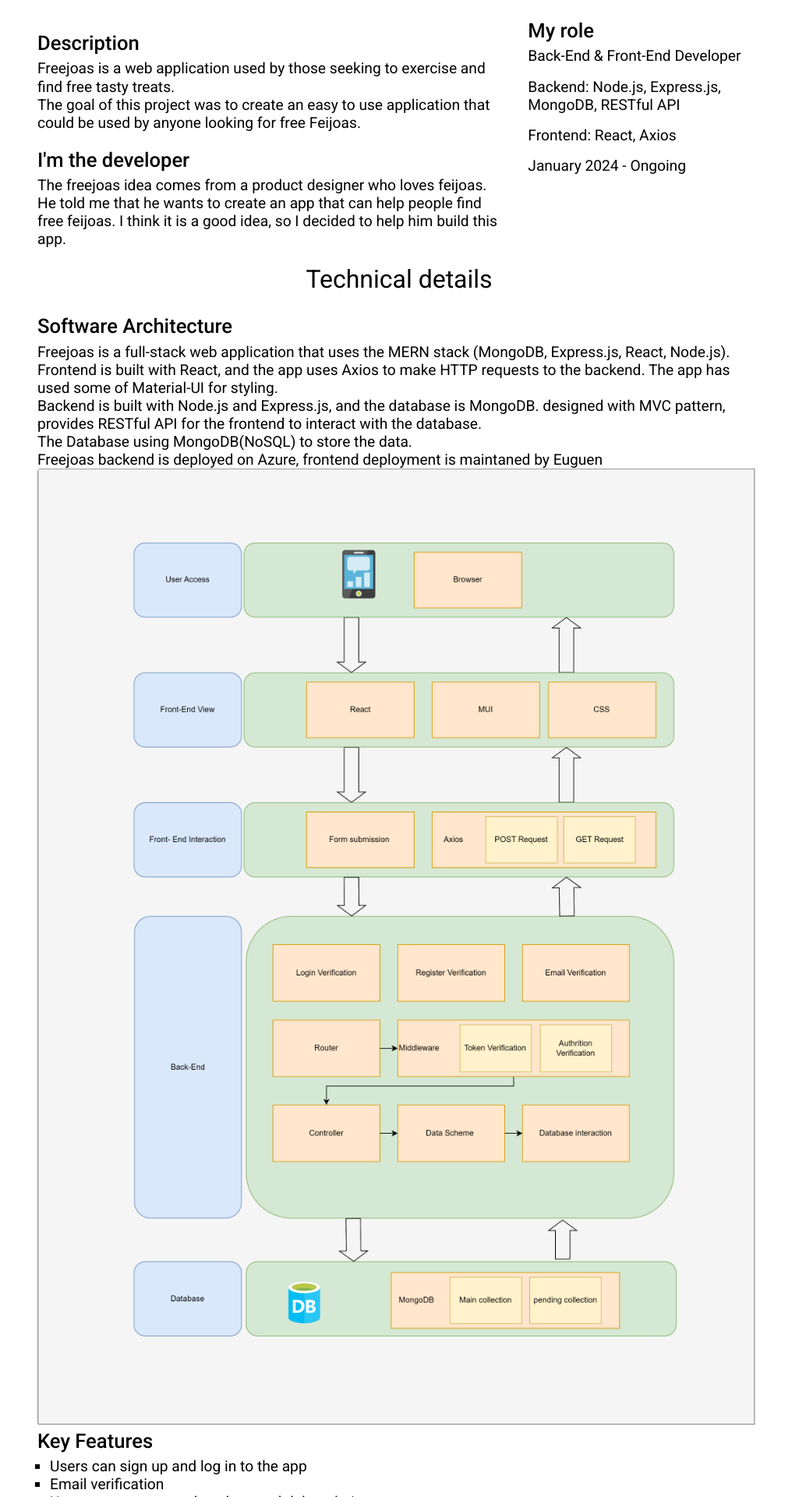
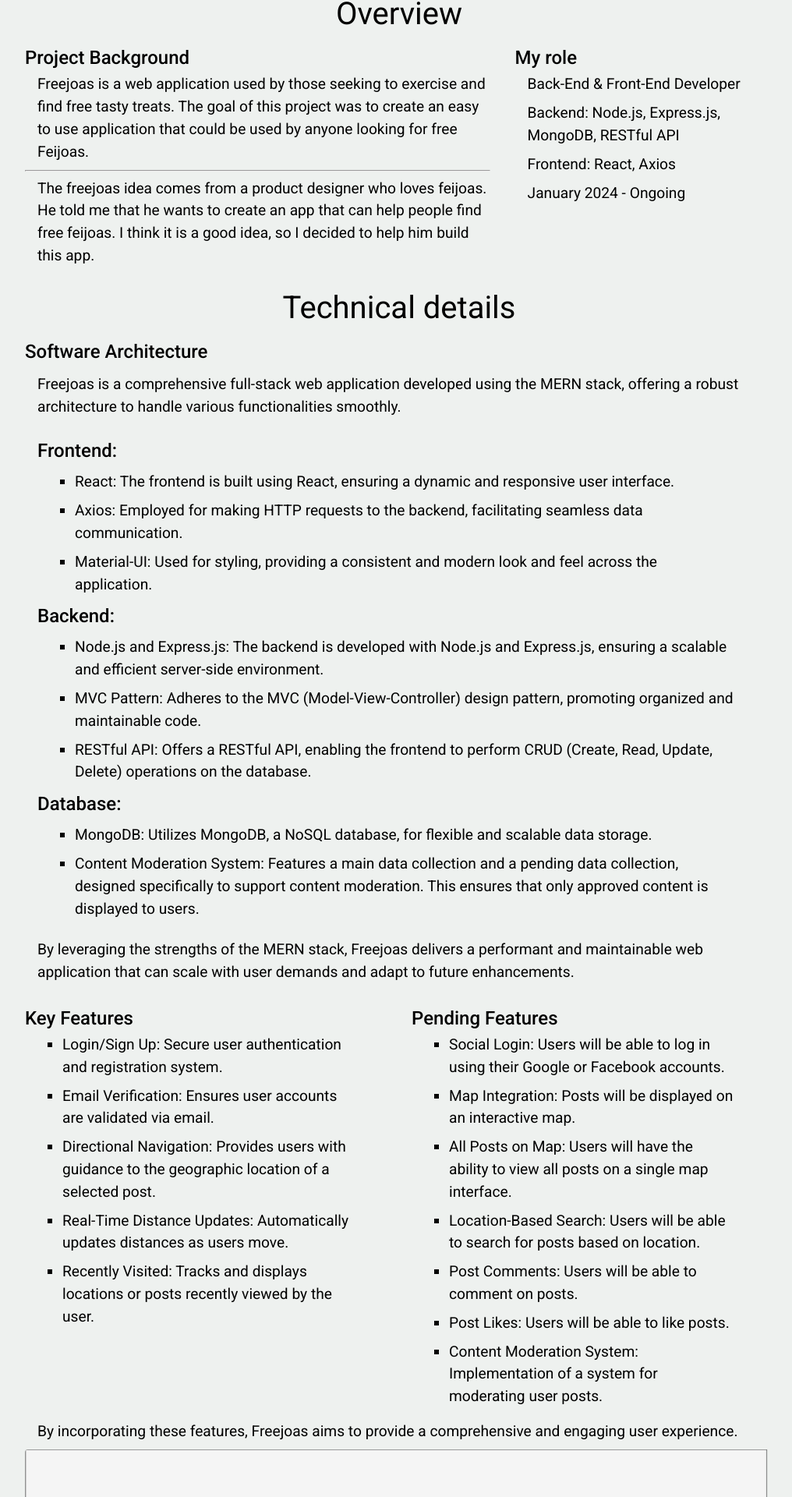
Before and after one commit to wsking233/Profile-Page, a React (Create React App) app in the folder william-profile/: page /freejoas in a window 1280 px wide. Shown: the part 629-2549 px from the top of the page at 78% size, without its empty margins (128-1144 px from the left). Built offline with nearby package versions, Linux system fonts and the light colour scheme.

Commit message:
update freejoas content

```diff
--- a/william-profile/src/components/Projects/Freejoas/FreejoasPage.js
+++ b/william-profile/src/components/Projects/Freejoas/FreejoasPage.js
@@ -7,63 +7,143 @@
     return (
         <section id='freejoas' className='projectContainer'>
             <div className='maxContainer'>
-                <div>
-                    <p>Freejoas is an application used by Kiwis with plans to expand with more free fruit, and to open to overseas users too. Checkout Freejoas on your mobile phone today!</p>
-                </div>
+
+                <div className='imageContainer'>
                     <div className='imgHolder'>
                         <img src={FreejoaImage} alt='Freejoas Cover' ></img>
                     </div>
+                    <div>
+                        <p>Freejoas is an application used by Kiwis with plans to expand with more free fruit, and to open to overseas users too. <a href='https://www.freejoas.com'>Checkout Freejoas on your mobile phone today!</a></p>
+                    </div>
+
+                </div>
+
+                <div className='overviewContainer'>
 
                     <h2>Overview</h2>
-                <div className='creationContainer'>
-                    <div className='creationLeft'>
-                        <br />
-                        <h3>Description</h3>
-                        <p>Freejoas is a web application used by those seeking to exercise and find free tasty treats.</p>
-                        <p>The goal of this project was to create an easy to use application that could be used by anyone looking for free Feijoas.</p>
-                        <br />
-                        <h3>I'm the developer</h3>
+                    <div className='overviewDetails'>
+                        <div className='overviewDetailsLeft'>
+                            <h3>Project Background</h3>
+                            <p>Freejoas is a web application used by those seeking to exercise and find free tasty treats. The goal of this project was to create an easy to use application that could be used by anyone looking for free Feijoas.</p>
+                            <hr />
                             <p>
                                 The freejoas idea comes from a product designer who loves feijoas.
                                 He told me that he wants to create an app that can help people find free feijoas.
                                 I think it is a good idea, so I decided to help him build this app.
                             </p>
                         </div>
-                    <div className='creationRight'>
+                        <div className='overviewDetailsRight'>
                             <h3>My role</h3>
                             <p>Back-End & Front-End Developer</p>
-                        <br />
                             <p>Backend: Node.js, Express.js, MongoDB, RESTful API</p>
-                        <br />
                             <p>Frontend: React, Axios</p>
-                        <br />
                             <p>January 2024 - Ongoing</p>
                         </div>
                     </div>
+                </div>
 
+                <div className='technicalContainer'>
                     <h2>Technical details</h2>
-                <div className='technicalContainer'>
                     <h3>Software Architecture</h3>
-                    <p>Freejoas is a full-stack web application that uses the MERN stack (MongoDB, Express.js, React, Node.js).</p>
-                    <p>Frontend is built with React, and the app uses Axios to make HTTP requests to the backend.
-                        The app has used some of Material-UI for styling.</p>
-                    <p>Backend is built with Node.js and Express.js, and the database is MongoDB. designed with
-                        MVC pattern, provides RESTful API for the frontend to interact with the database. </p>
-                    <p>The Database using MongoDB(NoSQL) to store the data.</p>
-                    <p>Freejoas backend is deployed on Azure, frontend deployment is maintaned by Euguen</p>
-                    <img src={FreejoasArchitecture} alt='Freejoas Architecture'></img>
+                    <p>
+                        Freejoas is a comprehensive full-stack web application developed using the MERN stack, offering a robust architecture to handle various functionalities smoothly.
+                    </p>
+                    <p>
+                        <h3>Frontend:</h3>
+                        <ul>
+                            <li>
+                                React: The frontend is built using React, ensuring a dynamic and responsive user interface.
+                            </li>
+                            <li>
+                                Axios: Employed for making HTTP requests to the backend, facilitating seamless data communication.
+                            </li>
+                            <li>
+                                Material-UI: Used for styling, providing a consistent and modern look and feel across the application.
+                            </li>
+                        </ul>
+                        <h3>Backend:</h3>
+                        <ul>
+                            <li>
+                                Node.js and Express.js: The backend is developed with Node.js and Express.js, ensuring a scalable and efficient server-side environment.
+                            </li>
+                            <li>
+                                MVC Pattern: Adheres to the MVC (Model-View-Controller) design pattern, promoting organized and maintainable code.
+                            </li>
+                            <li>
+                                RESTful API: Offers a RESTful API, enabling the frontend to perform CRUD (Create, Read, Update, Delete) operations on the database.
+                            </li>
+                        </ul>
+                        <h3>Database:</h3>
+                        <ul>
+                            <li>
+                                MongoDB: Utilizes MongoDB, a NoSQL database, for flexible and scalable data storage.
+                            </li>
+                            <li>
+                                Content Moderation System: Features a main data collection and a pending data collection, designed specifically to support content moderation. This ensures that only approved content is displayed to users.
+                            </li>
+                        </ul>
+                    </p>
+                    <p>
+                        By leveraging the strengths of the MERN stack, Freejoas delivers a performant and maintainable web application that can scale with user demands and adapt to future enhancements.
+                    </p>
+                    <br />
+                    <div className='featuresContainer'>
+                        <div className='featuresLeft'>
                             <h3>Key Features</h3>
                             <ul>
-                        <li>Users can sign up and log in to the app</li>
-                        <li>Email verification</li>
-                        <li>Users can create, read, update, and delete their own posts</li>
-                        <li>Users can see all posts on the map</li>
-                        <li>Users can search for posts by location</li>
-                        <li>Users can see the details of each post</li>
-                        <li>Users can comment on posts</li>
-                        <li>Users can like posts</li>
+                                <li>
+                                Login/Sign Up: Secure user authentication and registration system.
+                                </li>
+                                <li>
+                                Email Verification: Ensures user accounts are validated via email.
+                                </li>
+                                <li>
+                                Directional Navigation: Provides users with guidance to the geographic location of a selected post.
+                                </li>
+                                <li>
+                                Real-Time Distance Updates: Automatically updates distances as users move.
+                                </li>
+                                <li>
+                                Recently Visited: Tracks and displays locations or posts recently viewed by the user.
+                                </li>
+
                             </ul>
                         </div>
+                        <div className='featuresRight'>
+                            <h3>Pending Features</h3>
+                            <ul>
+                                <li>
+                                Social Login: Users will be able to log in using their Google or Facebook accounts.
+                                </li>
+                                <li>
+                                Map Integration: Posts will be displayed on an interactive map.
+                                </li>
+                                <li>
+                                All Posts on Map: Users will have the ability to view all posts on a single map interface.
+                                </li>
+                                <li>
+                                Location-Based Search: Users will be able to search for posts based on location.
+                                </li>
+                                <li>
+                                Post Comments: Users will be able to comment on posts.
+                                </li>
+                                <li>
+                                Post Likes: Users will be able to like posts.
+                                </li>
+                                <li>
+                                Content Moderation System: Implementation of a system for moderating user posts.
+                                </li>
+                            </ul>
+                        </div>
+                    </div>
+                    <p>
+                        By incorporating these features, Freejoas aims to provide a comprehensive and engaging user experience.
+                    </p>
+                    <img src={FreejoasArchitecture} alt='Freejoas Architecture'></img>
+                </div>
+
+
+                {/* <div className='implementationContainer'>
                     <h2>Implementation Methodology</h2>
                     <div className='implementationContainer'>
                         <h3>Challenges</h3>
@@ -77,21 +157,66 @@
                             And at meantime, the admin system is also in developing stage.
                         </p>
                     </div>
+                </div> */}
+
+                <div className='securityContainer'>
                     <h2>Security</h2>
                     <div className='securityContainer'>
                         <h3>Authentication and Authorization</h3>
-                    <p>Freejoas uses JWT for authentication and authorization,
-                       a token is generated when a user logs in and is sent to the client.
-                       all requests to the server are authenticated using the token.
+                        <p>
+                            <ul>
+                                <li>
+                                Freejoas employs JSON Web Tokens (JWT) for authentication and authorization. When a user logs in, a token is generated and sent to the client. This token is included in the headers of all subsequent requests to the server to ensure that they are authenticated.
+                                </li>
+                                <li>
+                                To enhance security, Freejoas also uses Cross-Origin Resource Sharing (CORS) policies to prevent unauthorized access from different origins.
+                                </li>
+                                <li>
+                                Additionally, Freejoas implements a role-based access control (RBAC) system, which manages the access rights and permissions of different user roles, ensuring that users can only access resources and perform actions that are within their privileges.
+                                </li>
+                            </ul>
                         </p>
-                    <p>Freejoas also uses CORS to prevent Cross-Origin Resource Sharing attacks.</p>
-                    <p>Role and permission management system controls the access rights of different users.</p>
+                        {/* <p>
+                        Freejoas employs JSON Web Tokens (JWT) for authentication and authorization. When a user logs in, a token is generated and sent to the client. This token is included in the headers of all subsequent requests to the server to ensure that they are authenticated.
+                        </p>
+                        <p>
+                        To enhance security, Freejoas also uses Cross-Origin Resource Sharing (CORS) policies to prevent unauthorized access from different origins.
+                        </p>
+                        <p>
+                        Additionally, Freejoas implements a role-based access control (RBAC) system, which manages the access rights and permissions of different user roles, ensuring that users can only access resources and perform actions that are within their privileges.
+                        </p> */}
                         <h3>Data Protection</h3>
-                    <p>User's password is stored encriptly in the database, and password is not incouled in any the response.</p>
+                        <ul>
+                            <li>
+                            User passwords are securely hashed before being stored in the database, using industry-standard encryption algorithms. Passwords are never included in any responses sent from the server, ensuring that sensitive information is not exposed.
+                            </li>
+                        </ul>
+                        {/* <p>
+                        User passwords are securely hashed before being stored in the database, using industry-standard encryption algorithms. Passwords are never included in any responses sent from the server, ensuring that sensitive information is not exposed.
+                        </p> */}
+                        <p>
+                        By combining JWT for secure authentication, CORS for preventing unauthorized cross-origin requests, and robust data protection practices, Freejoas ensures a high level of security for its users.
+                        </p>
+                    </div>
                 </div>
 
-                <p></p>
-
+                <div className='outcomesContainer'>
+                    <h2>Project Outcomes</h2>
+                    <p>
+                    Freejoas is an ongoing project with a planned public release in January 2025,
+                    aligning with seasonal trends. You can explore our demo version now by visiting <a href='https://www.freejoas.com'>Freejoas</a>.
+                     Feel free to sign up with your email or use the demo account:
+                        <ul>
+                            <li>Email: demo@mail.com</li>
+                            <li>Password: demo</li>
+                        </ul>
+                    </p>
+                    <p>
+                    So far, Freejoas has received positive feedback from colleagues, friends, family, and potential employers. I welcome all feedback, both positive and negative, as it helps in improving the app. With a growth mindset, my goal is to ensure that Freejoas performs at its best upon release.</p>
+                    <p>
+                    I am proud of the progress made so far and look forward to the future of Freejoas.
+                    </p>
+                </div>
 
 
             </div>
--- a/william-profile/src/styles/ProjectPage.css
+++ b/william-profile/src/styles/ProjectPage.css
@@ -4,7 +4,11 @@
     flex-wrap: wrap;
     padding: 32px 16px;
     margin-top: var(--header-height);
-    /* margin-bottom: var(--footer-height); */
+    background-color: var(--background-color2);
+}
+
+.imageContainer{
+    margin-bottom: 32px;
 }
 
 .imgHolder{
@@ -16,16 +20,17 @@
 
 p{
     text-align: left;
+    padding-left: 16px;
 }
 
 h2{
-    font-size: 2rem;
+    font-size: 2.5rem;
     font-weight: 400;
     margin: 16px 0;
 }
 
 h3{
-    font-size: 1.6rem;
+    font-size: 1.5rem;
     font-weight: 500;
     margin: 8px 0;
 }
@@ -33,32 +38,34 @@
 p, li{
     font-size: 1.2rem;
     font-weight: 400;
-    line-height: 1.2;
+    line-height: 1.5;
+    margin: 8px 0;
+    padding: auto;
 }
 
-.creationContainer{
+
+ul{
+    padding: 0 48px;
+    list-style-type: square;
+}
+
+.overviewDetails, .featuresContainer{
     display: flex;
     flex-direction: row;
-    justify-content: space-between;
-    padding: 8px 16px;
     gap: 32px;
+    justify-content: center;
 }
 
- .creationLeft{
-   flex:1;
+.overviewDetailsLeft{
+    flex: 1.8;
 }
 
-.creationRight{
-    flex: 0.5;
+.overviewDetailsRight, .featuresLeft ,.featuresRight{
+    flex: 1;
 }
 
 .technicalContainer{
     display: flex;
     flex-direction: column;
-    padding: 8px 16px;
+    padding: 8px 0;
 }
-
-ul{
-    padding: 0 16px;
-    list-style-type: square;
-}
```
Lines whose indentation alone changed are shown as unchanged.
